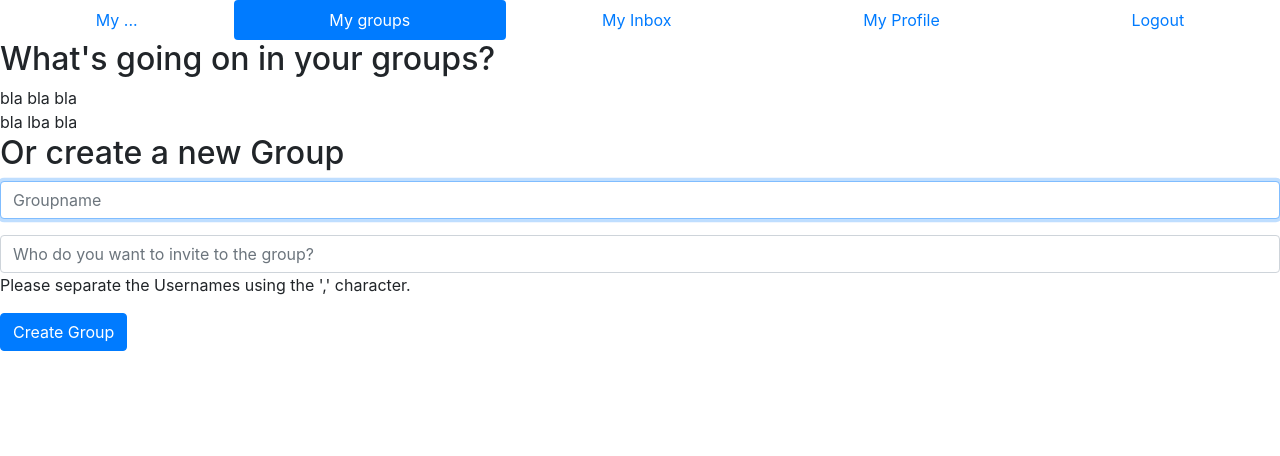
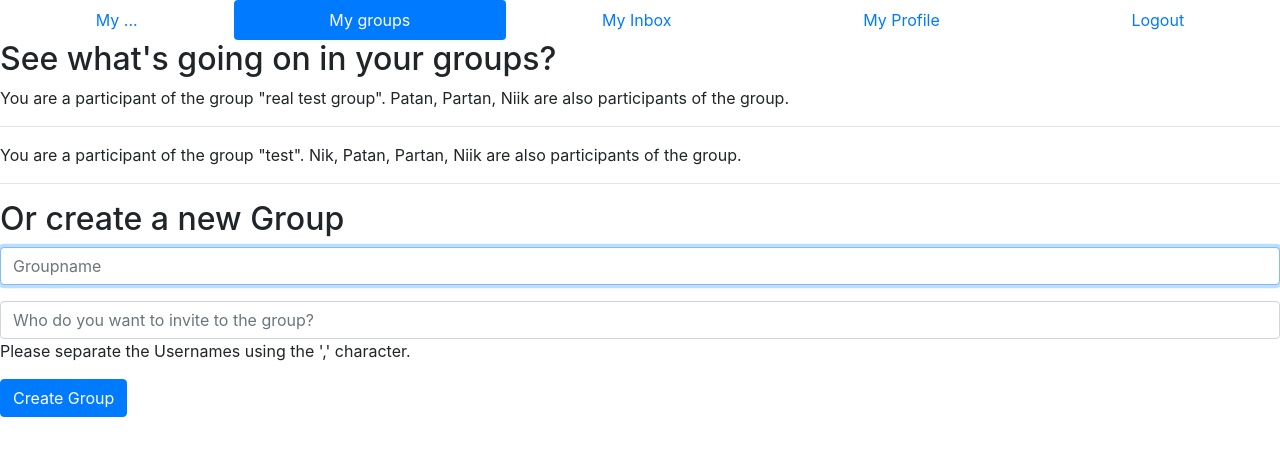
Before and after one commit to abendplays/myFace, a Flask app: page /groups in a window 1280 px wide. Shown: the top 456 px of the page. Run offline with Flask 2, Linux system fonts and the light colour scheme; a user stored in the database is signed in; data comes from the database, SQL or seed files in the repository; some libraries are stand-ins or nearby versions.

Commit message:
Started work on the functionality of the group page.

```diff
--- a/application.py
+++ b/application.py
@@ -112,10 +112,32 @@ def profile():
 @login_required
 def groups():
     if request.method == 'GET':
-        # db = sqlite3.connect("facialrec.db")
-        # group = db.cursor()
-        # group.execute("SELECT ")
-        return render_template('groups.html')
+        db = sqlite3.connect("facialrec.db")
+        inbox = db.cursor()
+        inbox.execute("SELECT groupName, createdBy, groupID FROM invites WHERE userID = :userID AND status = 0",
+                      {'userID': session["user_id"]})
+        groupNames = inbox.fetchall()
+        runner = 0
+        test = []
+        for groupName in groupNames:
+            inbox.execute("SELECT userName FROM invites WHERE groupID = :groupID AND status = 0",
+                          {'groupID': groupNames[runner][2]})
+            users = inbox.fetchall()
+            # print("", users)
+            # print("grouping:", groupNames[runner][2])
+            laeufer = 0
+            participants = ""
+            for users in users:
+                if laeufer == 0:
+                    participants = participants + users[0]
+                    laeufer += 1
+                else:
+                    participants = participants + ", " + users[0]
+                    laeufer += 1
+            test.append(participants)
+            # test.append(participants)
+            runner += 1
+        return render_template('groups.html', groupNames=zip(groupNames, test))
     else:
         groupName = request.form.get("groupName")
         userNames = request.form.get("userNames")
--- a/templates/groups.html
+++ b/templates/groups.html
@@ -15,9 +15,14 @@
 
 <!--  <a class="flex-sm-fill text-sm-center nav-link disabled" href="#" tabindex="-1" aria-disabled="true">Disabled</a>-->
 </nav>
-    <h2>What's going on in your groups?</h2>
-    bla bla bla <br>
-    bla lba bla
+    <h2>See what's going on in your groups?</h2>
+        {% for groupName in groupNames %}
+
+    You are a participant of the group "{{ groupName[0][0]}}". {{ groupName[1] }} are also participants of the group.
+
+<br><hr>
+
+    {% endfor %}
     <h2>Or create a new Group</h2>
 <form action="/groups" method="post" >
         <div class="form-group">
```
